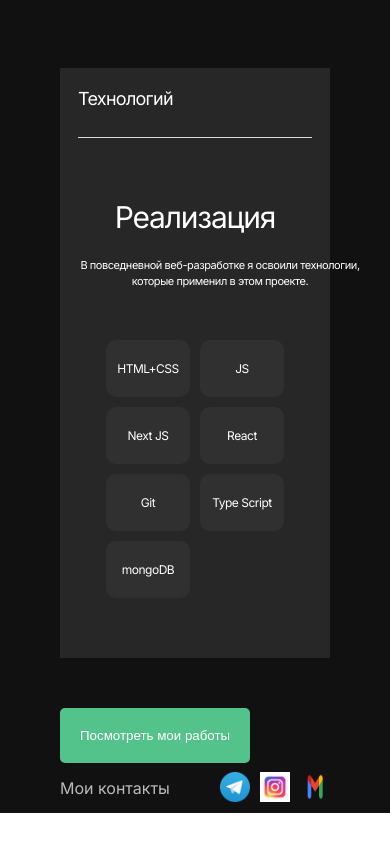
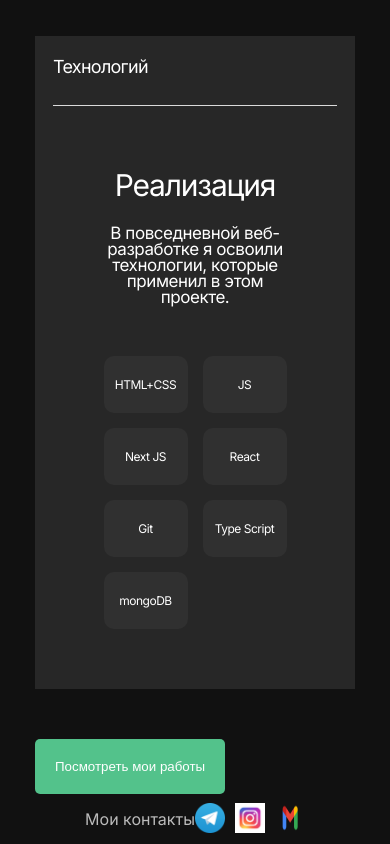
Before and after one commit to DonVladon96/mobile_pay_app, a Next.js app: page /about in a window 390 px wide. Shown: the part 1001-1845 px from the top of the page. Before the commit the page ends 1814 px from the top, so only its background shows below. Built offline with nearby package versions, Linux system fonts and the light colour scheme; no server answers.

Commit message:
add adaptive page

```diff
--- a/src/app/MobilePay/page.module.css
+++ b/src/app/MobilePay/page.module.css
@@ -126,9 +126,15 @@
     background-color: #2BE080;
 }
 
-@media screen and (max-width: 769px) {
+@media screen and (max-width: 860px) {
     .navtab {
         margin-top: 314px;
+
+        display: grid;
+        grid-template-columns: 84px 84px;
+        margin-top: 51px;
+        grid-column-gap: 70px;
+        grid-row-gap: 30px;
     }
 
     .navtab__button {
@@ -141,11 +147,24 @@
 }
 
 @media screen and (max-width: 530px) {
+    .title {
+      font-size: 30px;
+      font-style: normal;
+      font-weight: 500;
+    }
+
     .navtab {
-        gap: 6px;
-        margin-top: 212px;
-    ;
+      gap: 6px;
+      margin-top: 212px;
+      display: grid;
+      grid-template-columns: 70px 80px;
+      margin-top: 50px;
+      grid-column-gap: 30px;
+      grid-row-gap: 20px;
+    }
 
+    .container {
+      padding: 10px;
     }
 
     .navtab__button {
--- a/src/app/about/page.module.css
+++ b/src/app/about/page.module.css
@@ -163,6 +163,7 @@
 
     .techs__items {
         margin-top: 83px;
+
     }
 
     .techs__item {
@@ -179,11 +180,29 @@
     }
 }
 
-@media screen and (max-width: 765px) {
+@media screen and (max-width: 825px) {
     .techs__items {
         display: grid;
         grid-template-columns: 84px 84px;
         margin-top: 51px;
+        grid-column-gap: 70px;
+        grid-row-gap: 30px;
+    }
+
+    .techs__about {
+        color: #FFF;
+        text-align: center;
+        font-family: 'Inter', Arial, sans-serif;
+        font-size: 15px;
+        font-style: normal;
+        font-weight: 400;
+        line-height: 16px;
+        letter-spacing: -0.44px;
+        display: flex;
+        width: 292px;
+        flex-direction: column;
+        margin: 0 auto;
+        padding: 0;
     }
 }
 
@@ -223,13 +242,13 @@
         color: #FFF;
         text-align: center;
         font-family: 'Inter', Arial, sans-serif;
-        font-size: 11px;
+        font-size: 17px;
         font-style: normal;
         font-weight: 400;
         line-height: 16px;
         letter-spacing: -0.44px;
         display: flex;
-        width: 292px;
+        width: 190px;
         flex-direction: column;
         margin: 0 auto;
         padding: 0;
@@ -239,7 +258,7 @@
         display: grid;
         grid-template-columns: 84px 84px;
         margin-top: 51px;
+        grid-column-gap: 15px;
+        grid-row-gap: 15px;
     }
-
-
 }
--- a/src/app/globals.css
+++ b/src/app/globals.css
@@ -37,4 +37,5 @@ a {
   display: flex;
   flex-direction: column;
   justify-content: space-between;
+  align-items: center;
 }
--- a/src/app/portfolio/[category]/page.module.css
+++ b/src/app/portfolio/[category]/page.module.css
@@ -40,3 +40,32 @@
 .desc{
   font-size: 20px;
 }
+
+
+@media screen and (max-width: 800px){
+  .title {
+    font-size: 30px;
+  }
+
+  .desc {
+  font-size: 15px;
+  }
+
+  .item {
+  flex-direction: column;
+  }
+
+  .item:nth-child(2n+1){
+    flex-direction: column;
+  }
+
+  .imgContainer {
+  flex:auto;
+  }
+
+  .img {
+    position: relative;
+    width: 100px;
+    height: 100px;
+  }
+}
--- a/src/app/portfolio/page.module.css
+++ b/src/app/portfolio/page.module.css
@@ -1,8 +1,5 @@
 .mainTitle {
     font-size: 100px;
-  }
-
-  .container {
   }
 
   .selectTitle {
@@ -12,6 +9,7 @@
   .items {
     display: flex;
     gap: 50px;
+
   }
 
   .item {
@@ -44,3 +42,10 @@
   .item:hover .title {
     color: #53c28b;
   }
+
+@media screen and (max-width: 800px) {
+.items {
+  flex-direction: column;
+  align-items: center;
+}
+}
```
